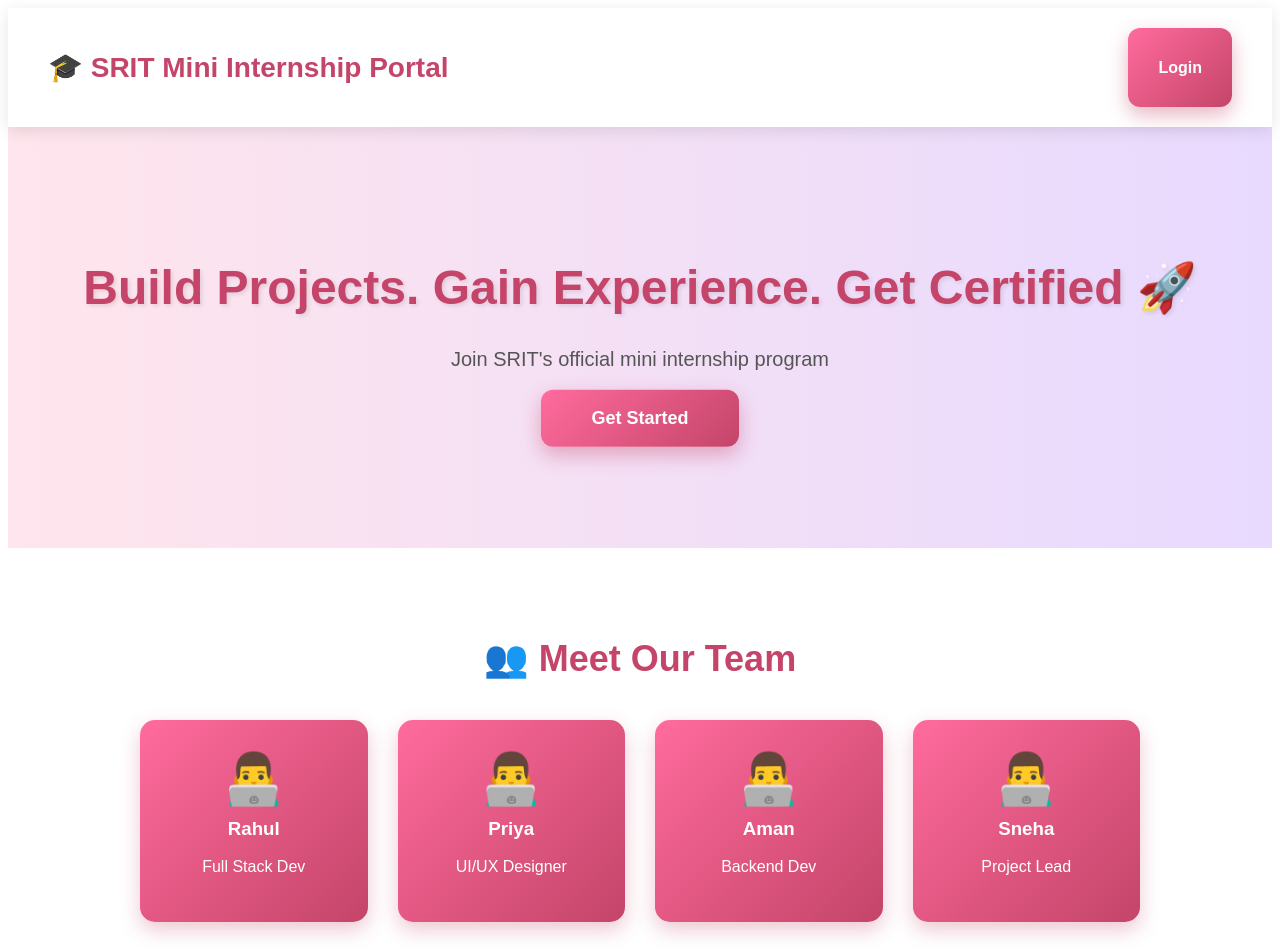
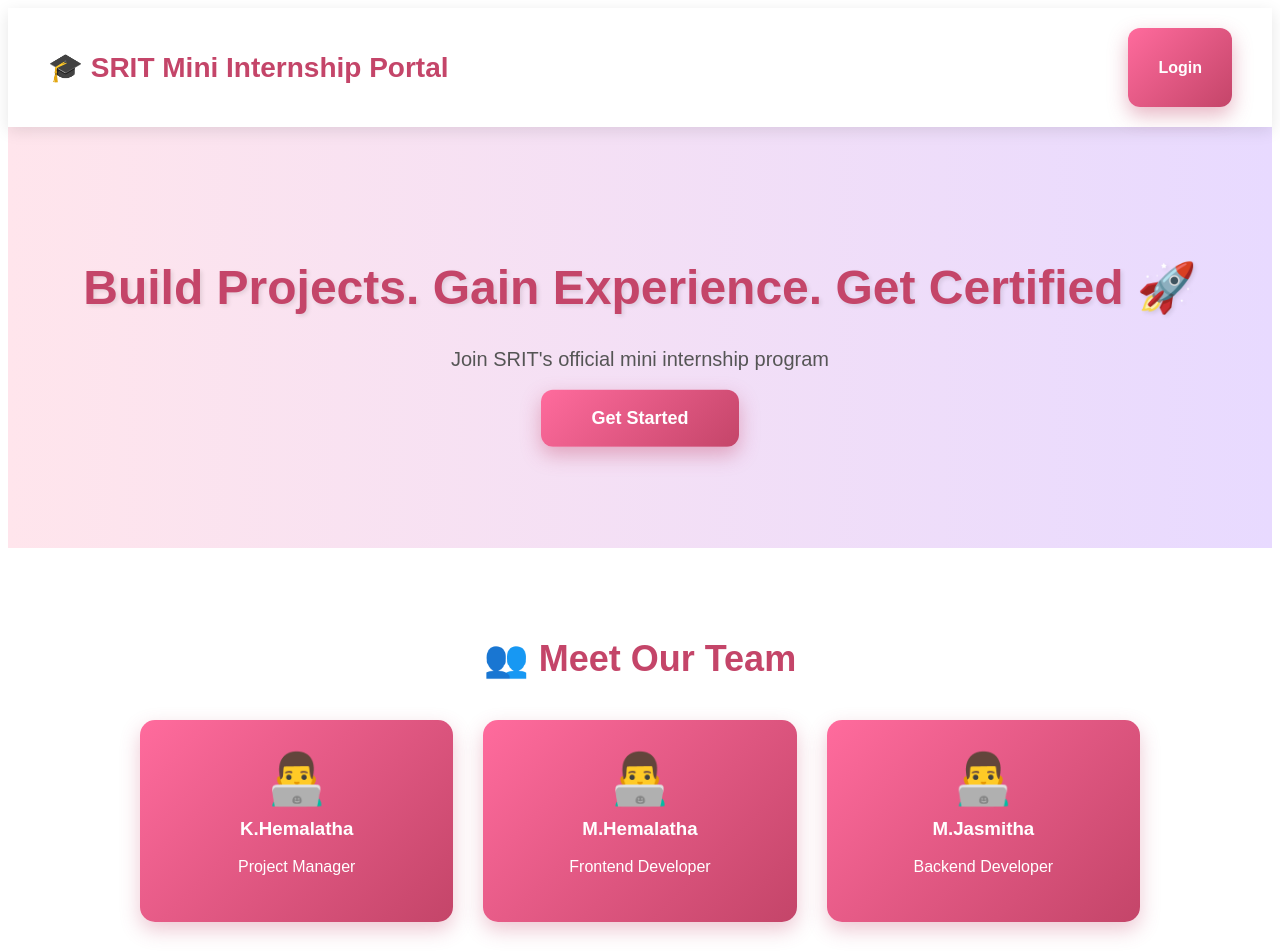
Before and after one commit to kavadihemalatha0317/srit-mi-portal, a Next.js app: page / in a window 1280 px wide. Shown: the top 952 px of the page. Built offline with nearby package versions, Linux system fonts and the light colour scheme.

Commit message:
Update index.js

```diff
--- a/pages/index.js
+++ b/pages/index.js
@@ -17,12 +17,29 @@
     animation:"jump 2s infinite" // JUMPING EFFECT
   }
 
-  const team = [
-    {name:"Rahul", role:"Full Stack Dev"},
-    {name:"Priya", role:"UI/UX Designer"},
-    {name:"Aman", role:"Backend Dev"},
-    {name:"Sneha", role:"Project Lead"}
-  ]
+   const team = [
+  {
+    name:"K.Hemalatha",
+    roll:"Rollno: 254G1A3353",
+    dept:"Dept: CSM",
+    role:"Project Manager",
+    year:"2nd Year"
+  },
+  {
+    name:"M.Hemalatha",
+    roll:"Rollno: 254G1A3354",
+    dept:"Dept: CSM",
+    role:"Frontend Developer",
+    year:"2nd Year"
+  },
+  {
+    name:"M.Jasmitha",
+    roll:"Rollno: 254G1A3359",
+    dept:"Dept: CSM",
+    role:"Backend Developer",
+    year:"2nd Year"
+  }
+]
 
   if (page === "home") {
     return (
```
